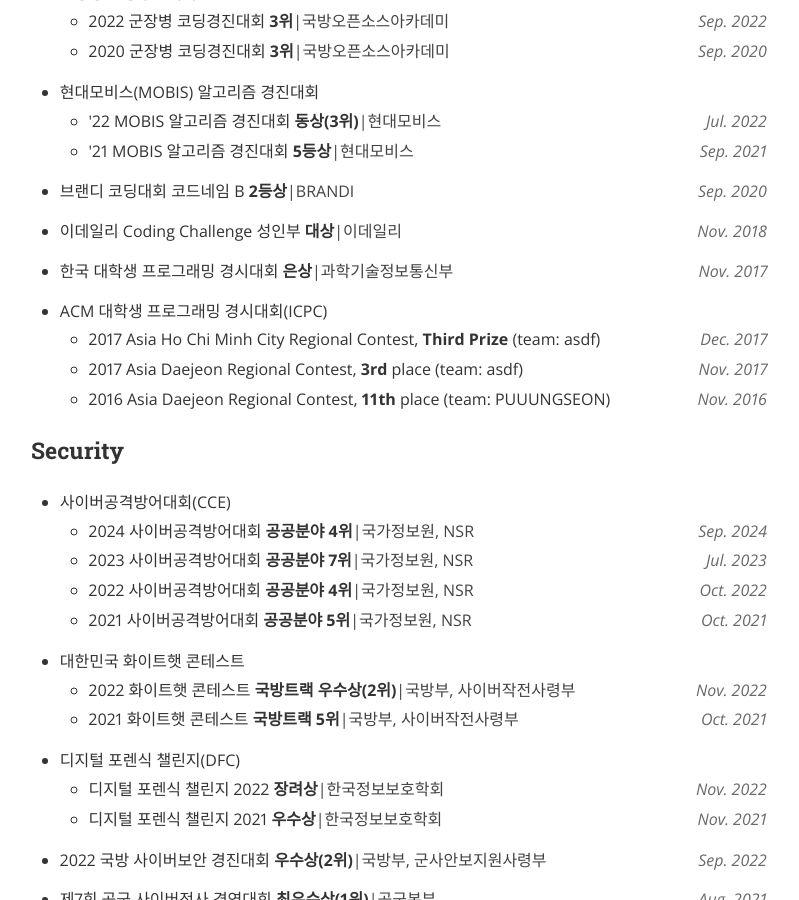
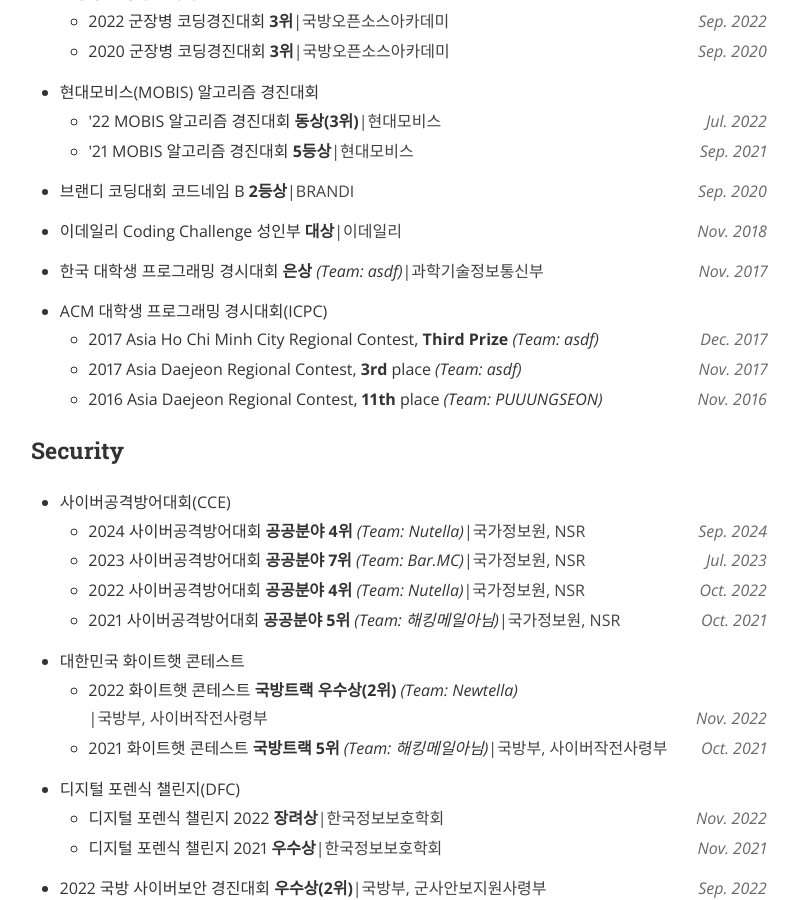
Before and after one commit to nyan101/nyan101.github.io, a Jekyll site: the page built from about.html, in a window 1280 px wide and 900 px high, scrolled down 1670 px. Shown: the whole window, without its empty margins (241-1040 px from the left). Built offline with Jekyll 4.4.1, drawn with Linux system fonts in a browser that asks for light colours; nearby versions of some CDN libraries; a style sheet for code colours, icons or effects is not loaded.

Commit message:
CTF 팀명 추가

```diff
--- a/about.html
+++ b/about.html
@@ -245,7 +245,7 @@
 	<li class="resume-item">
 		<div class="resume-row">
 			<div class="resume-desc">
-				한국 대학생 프로그래밍 경시대회 <strong>은상</strong>
+				한국 대학생 프로그래밍 경시대회 <strong>은상</strong> <i>(Team: asdf)</i>
 			</div>
 			<div class="resume-appendix">
 				<div class="resume-organization">|과학기술정보통신부</div>
@@ -260,7 +260,7 @@
 				<div class="resume-row">
 					<div class="resume-desc">
 						2017 Asia Ho Chi Minh City Regional Contest,
-						<strong>Third Prize</strong> (team: asdf)
+						<strong>Third Prize</strong> <i>(Team: asdf)</i>
 					</div>
 					<div class="resume-appendix">
 						<div class="resume-organization"></div>
@@ -272,7 +272,7 @@
 				<div class="resume-row">
 					<div class="resume-desc">
 						2017 Asia Daejeon Regional Contest, <strong>3rd</strong> place
-						(team: asdf)
+						<i>(Team: asdf)</i>
 					</div>
 					<div class="resume-appendix">
 						<div class="resume-organization"></div>
@@ -284,7 +284,7 @@
 				<div class="resume-row">
 					<div class="resume-desc">
 						2016 Asia Daejeon Regional Contest, <strong>11th</strong> place
-						(team: PUUUNGSEON)
+						<i>(Team: PUUUNGSEON)</i>
 					</div>
 					<div class="resume-appendix">
 						<div class="resume-organization"></div>
@@ -315,7 +315,7 @@
             <li>
 				<div class="resume-row">
 					<div class="resume-desc">
-						2024 사이버공격방어대회 <strong>공공분야 4위</strong>
+						2024 사이버공격방어대회 <strong>공공분야 4위</strong> <i>(Team: Nutella)</i>
 					</div>
 					<div class="resume-appendix">
 						<div class="resume-organization">|국가정보원, NSR</div>
@@ -326,7 +326,7 @@
 			<li>
 				<div class="resume-row">
 					<div class="resume-desc">
-						2023 사이버공격방어대회 <strong>공공분야 7위</strong>
+						2023 사이버공격방어대회 <strong>공공분야 7위</strong> <i>(Team: Bar.MC)</i>
 					</div>
 					<div class="resume-appendix">
 						<div class="resume-organization">|국가정보원, NSR</div>
@@ -337,7 +337,7 @@
 			<li>
 				<div class="resume-row">
 					<div class="resume-desc">
-						2022 사이버공격방어대회 <strong>공공분야 4위</strong>
+						2022 사이버공격방어대회 <strong>공공분야 4위</strong> <i>(Team: Nutella)</i>
 					</div>
 					<div class="resume-appendix">
 						<div class="resume-organization">|국가정보원, NSR</div>
@@ -348,7 +348,7 @@
 			<li>
 				<div class="resume-row">
 					<div class="resume-desc">
-						2021 사이버공격방어대회 <strong>공공분야 5위</strong>
+						2021 사이버공격방어대회 <strong>공공분야 5위</strong> <i>(Team: 해킹메일아님)</i>
 					</div>
 					<div class="resume-appendix">
 						<div class="resume-organization">|국가정보원, NSR</div>
@@ -364,7 +364,7 @@
 			<li>
 				<div class="resume-row">
 					<div class="resume-desc">
-						2022 화이트햇 콘테스트 <strong>국방트랙 우수상(2위)</strong>
+						2022 화이트햇 콘테스트 <strong>국방트랙 우수상(2위)</strong> <i>(Team: Newtella)</i>
 					</div>
 					<div class="resume-appendix">
 						<div class="resume-organization">|국방부, 사이버작전사령부</div>
@@ -375,7 +375,7 @@
 			<li>
 				<div class="resume-row">
 					<div class="resume-desc">
-						2021 화이트햇 콘테스트 <strong>국방트랙 5위</strong>
+						2021 화이트햇 콘테스트 <strong>국방트랙 5위</strong> <i>(Team: 해킹메일아님)</i>
 					</div>
 					<div class="resume-appendix">
 						<div class="resume-organization">|국방부, 사이버작전사령부</div>
```
